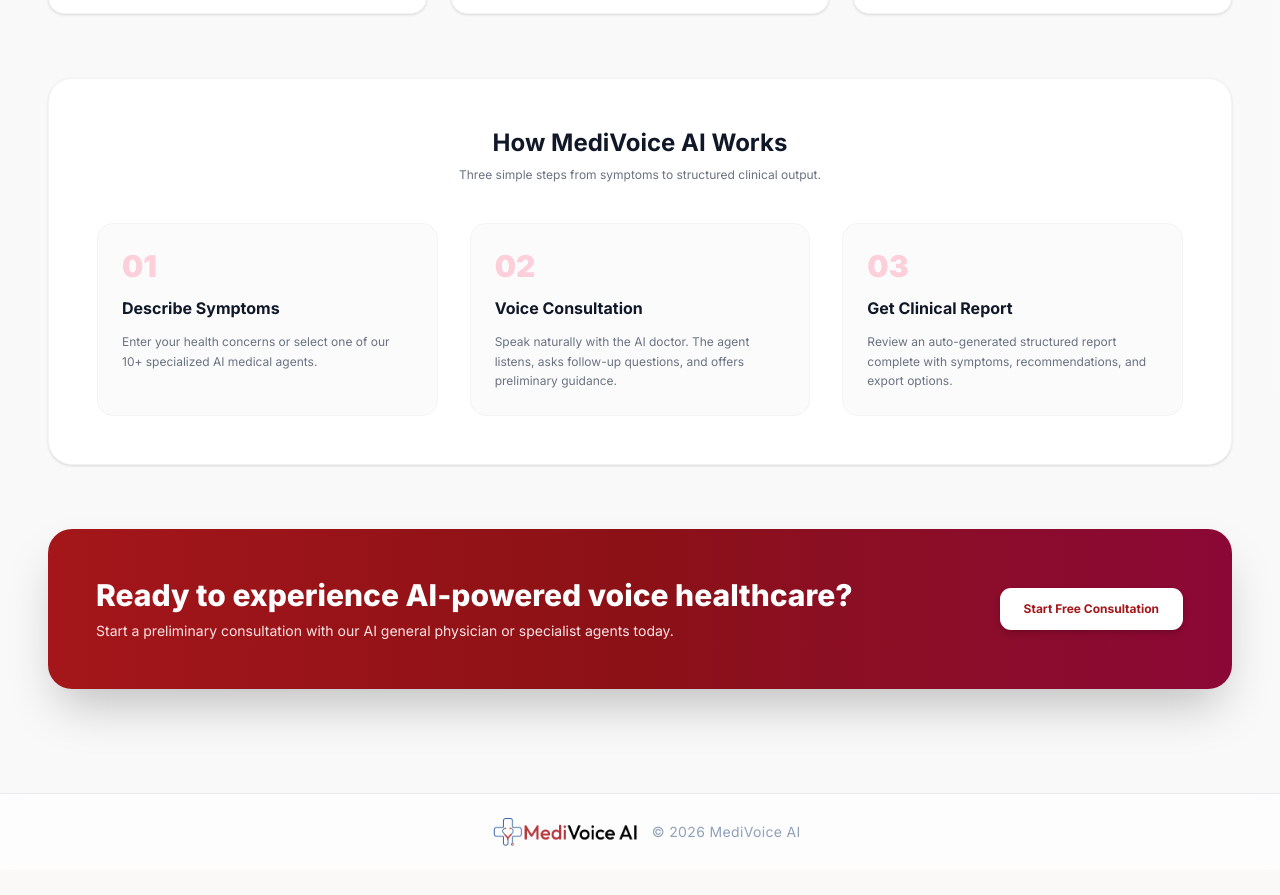
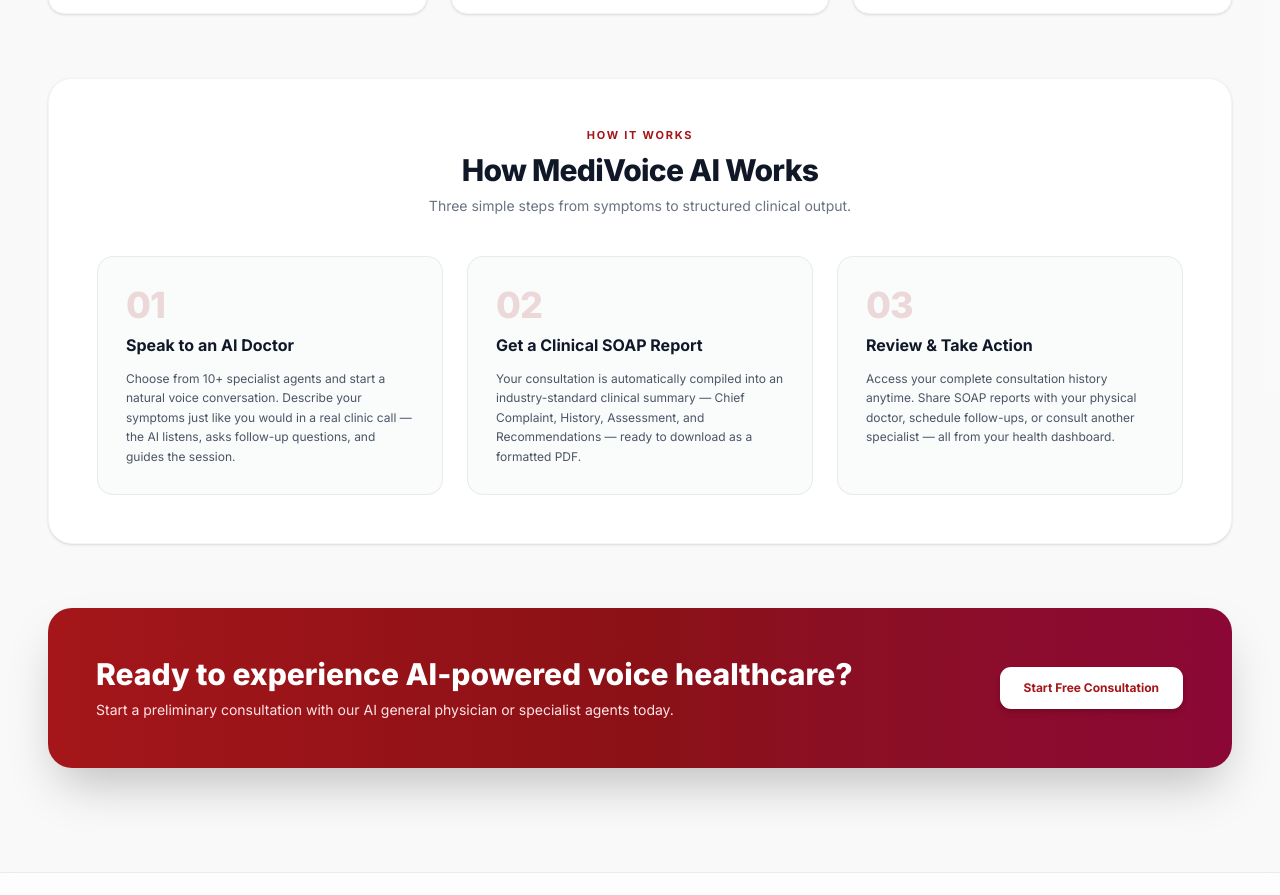
Before and after one commit to Itssanthoshhere/Medi-Voice-AI, a Next.js app: page /about in a window 1280 px wide. Shown: the part 1895-2790 px from the top of the page. Before the commit the page ends 2765 px from the top, so only its background shows below. Built offline with nearby package versions, Linux system fonts and the light colour scheme; no server answers.

Commit message:
feat: Align How MediVoice AI Works section on About page with Landing Page content and design

```diff
--- a/app/(routes)/about/page.tsx
+++ b/app/(routes)/about/page.tsx
@@ -51,10 +51,10 @@
             </h1>
 
             <p className="text-gray-600 text-base md:text-lg leading-relaxed">
-              MediVoice AI bridges the gap between symptom awareness and clinical
-              assessment. By combining conversational voice agents with clinical
-              guidelines, we deliver instant, empathetic preliminary health
-              guidance anytime, anywhere.
+              MediVoice AI bridges the gap between symptom awareness and
+              clinical assessment. By combining conversational voice agents with
+              clinical guidelines, we deliver instant, empathetic preliminary
+              health guidance anytime, anywhere.
             </p>
 
             <div className="flex flex-wrap items-center gap-4 pt-2">
@@ -98,10 +98,14 @@
                   </div>
                   <div>
                     <h4 className="text-sm font-bold text-gray-900 flex items-center gap-1.5">
-                      Dr. Elliot <span className="text-[10px] bg-rose-50 text-[#a4161a] px-2 py-0.5 rounded-full border border-rose-200 font-semibold">AI General Physician</span>
+                      Dr. Elliot{" "}
+                      <span className="text-[10px] bg-rose-50 text-[#a4161a] px-2 py-0.5 rounded-full border border-rose-200 font-semibold">
+                        AI General Physician
+                      </span>
                     </h4>
                     <p className="text-[11px] text-emerald-600 font-semibold flex items-center gap-1">
-                      <span className="w-1.5 h-1.5 bg-emerald-500 rounded-full animate-ping" /> Voice Engine Connected
+                      <span className="w-1.5 h-1.5 bg-emerald-500 rounded-full animate-ping" />{" "}
+                      Voice Engine Connected
                     </p>
                   </div>
                 </div>
@@ -115,11 +119,15 @@
               <div className="p-4 rounded-2xl bg-slate-900 text-white border border-slate-800 space-y-2">
                 <div className="flex items-center justify-between text-[11px] text-slate-300">
                   <span>Voice Stream</span>
-                  <span className="text-rose-400 font-mono font-bold">24ms Latency</span>
+                  <span className="text-rose-400 font-mono font-bold">
+                    24ms Latency
+                  </span>
                 </div>
 
                 <div className="flex items-center justify-center gap-1.5 h-8">
-                  {[40, 75, 30, 90, 60, 100, 45, 80, 55, 95, 35, 70, 50, 85].map((h, i) => (
+                  {[
+                    40, 75, 30, 90, 60, 100, 45, 80, 55, 95, 35, 70, 50, 85,
+                  ].map((h, i) => (
                     <div
                       key={i}
                       className="w-1 bg-gradient-to-t from-rose-500 to-amber-400 rounded-full animate-pulse"
@@ -136,17 +144,20 @@
               <div className="p-3.5 rounded-2xl bg-rose-50/60 border border-rose-100 text-xs text-gray-800 leading-relaxed flex items-start gap-2.5">
                 <Sparkles className="w-4 h-4 text-amber-500 shrink-0 mt-0.5" />
                 <p>
-                  &ldquo;Hello! I&apos;m Dr. Elliot. Please tell me what symptoms or health concerns you are experiencing today.&rdquo;
+                  &ldquo;Hello! I&apos;m Dr. Elliot. Please tell me what
+                  symptoms or health concerns you are experiencing today.&rdquo;
                 </p>
               </div>
 
               {/* Bottom Feature Badges */}
               <div className="flex items-center justify-between text-[11px] text-gray-500 pt-1 border-t border-gray-100">
                 <span className="flex items-center gap-1 font-medium text-emerald-700">
-                  <ShieldCheck className="w-3.5 h-3.5 text-emerald-600" /> HIPAA Compliant
+                  <ShieldCheck className="w-3.5 h-3.5 text-emerald-600" /> HIPAA
+                  Compliant
                 </span>
                 <span className="flex items-center gap-1 text-gray-700 font-semibold">
-                  <Zap className="w-3.5 h-3.5 text-amber-500 fill-amber-500" /> Real-Time Synthesis
+                  <Zap className="w-3.5 h-3.5 text-amber-500 fill-amber-500" />{" "}
+                  Real-Time Synthesis
                 </span>
               </div>
             </div>
@@ -326,43 +337,52 @@
       {/* How It Works Workflow */}
       <div className="bg-white rounded-3xl border border-gray-100 p-8 md:p-12 shadow-sm space-y-10">
         <div className="text-center space-y-2 max-w-lg mx-auto">
-          <h3 className="text-2xl font-bold text-gray-900">
+          <p
+            className="text-[11px] font-bold tracking-[0.16em] uppercase"
+            style={{ color: "#a4161a" }}
+          >
+            How It Works
+          </p>
+          <h3 className="text-2xl md:text-3xl font-extrabold text-gray-900 tracking-tight">
             How MediVoice AI Works
           </h3>
-          <p className="text-xs text-gray-500">
+          <p className="text-sm text-gray-500">
             Three simple steps from symptoms to structured clinical output.
           </p>
         </div>
 
-        <div className="grid grid-cols-1 md:grid-cols-3 gap-8 relative">
+        <div className="grid grid-cols-1 md:grid-cols-3 gap-6 relative">
           {[
             {
               step: "01",
-              title: "Describe Symptoms",
-              desc: "Enter your health concerns or select one of our 10+ specialized AI medical agents.",
+              title: "Speak to an AI Doctor",
+              desc: "Choose from 10+ specialist agents and start a natural voice conversation. Describe your symptoms just like you would in a real clinic call — the AI listens, asks follow-up questions, and guides the session.",
             },
             {
               step: "02",
-              title: "Voice Consultation",
-              desc: "Speak naturally with the AI doctor. The agent listens, asks follow-up questions, and offers preliminary guidance.",
+              title: "Get a Clinical SOAP Report",
+              desc: "Your consultation is automatically compiled into an industry-standard clinical summary — Chief Complaint, History, Assessment, and Recommendations — ready to download as a formatted PDF.",
             },
             {
               step: "03",
-              title: "Get Clinical Report",
-              desc: "Review an auto-generated structured report complete with symptoms, recommendations, and export options.",
+              title: "Review & Take Action",
+              desc: "Access your complete consultation history anytime. Share SOAP reports with your physical doctor, schedule follow-ups, or consult another specialist — all from your health dashboard.",
             },
           ].map((item, idx) => (
             <div
               key={idx}
-              className="relative p-6 rounded-2xl bg-gray-50/70 border border-gray-100 space-y-3"
+              className="relative p-7 rounded-2xl bg-gray-50/80 border border-gray-200/80 space-y-3 hover:shadow-md transition-shadow group"
             >
-              <span className="text-3xl font-black text-rose-500/20 block">
+              <span
+                className="block text-4xl font-extrabold tracking-tight mb-2"
+                style={{ color: "rgba(164, 22, 26, 0.15)" }}
+              >
                 {item.step}
               </span>
-              <h4 className="text-base font-bold text-gray-900">
+              <h4 className="text-base font-bold text-gray-900 group-hover:text-primary transition-colors">
                 {item.title}
               </h4>
-              <p className="text-xs text-gray-500 leading-relaxed">
+              <p className="text-xs text-gray-600 leading-relaxed">
                 {item.desc}
               </p>
             </div>
```
